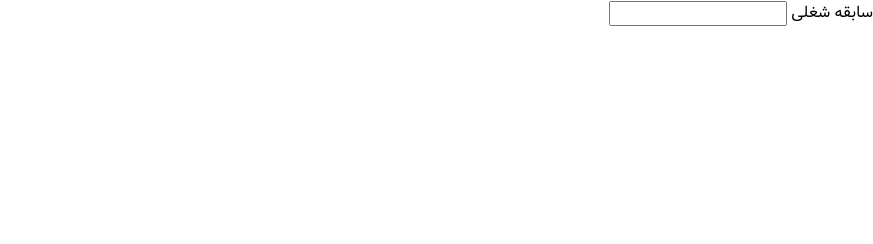
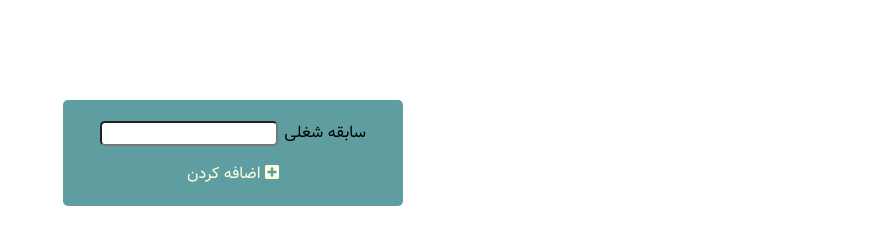
Before and after one commit to JavadYousefian/my-plugins, a plain HTML site: page Experience Form/index.html in a window 1280 px wide. Shown: the whole page, without its empty margins (407-1280 px from the left). Drawn offline with nearby package versions, Linux system fonts and the light colour scheme; files whose address does not match are found by name; a web font is replaced by a local one.

Commit message:
End of Plugin

```diff
--- /dev/null
+++ b/Experience Form/JQ/main.js
@@ -0,0 +1,5 @@
+$(document).ready(function(){
+    $(".job").click(function(){
+        $(this).before("<label for=text>سابقه شغلی</label><input type=text><br>");
+    })
+})
--- a/Experience Form/index.html
+++ b/Experience Form/index.html
@@ -14,12 +14,13 @@
 <body>
     <!-- Starting Form Plugin -->
 
-    <div class="Form">
+    <div class="form">
         <label for="text">سابقه شغلی</label>
-        <input type="text">
+        <input type="text"><br>
 
-        <a href="#">
-
+        <a href="#" class="job">
+            <i class="fas fa-plus-square"></i>
+            اضافه کردن
         </a>
 
 
@@ -31,6 +32,7 @@
     <script src="https://code.jquery.com/jquery-3.6.0.min.js"
         integrity="sha256-/xUj+3OJU5yExlq6GSYGSHk7tPXikynS7ogEvDej/m4=" crossorigin="anonymous"></script>
     <script src="Assets/JQ/main.js"></script>
+    <script src="JQ/main.js"></script>
 </body>
 
 </html>
--- a/Experience Form/style.scss
+++ b/Experience Form/style.scss
@@ -4,9 +4,6 @@
     url(Fonts/Vazir-FD-WOL.woff2) format("woff2");
     font-weight: normal;
     font-style: normal;
-}
-@mixin margin($top,$right,) {
-
 }
 body,*{
     margin: 0;
@@ -15,3 +12,25 @@ body,*{
     text-decoration: none;
     direction: rtl;
 }
+.form{
+    width: 300px;
+    height: auto;
+    background-color: cadetblue;
+    border-radius: 5px;
+    padding: 20px;
+    text-align: center;
+    margin: auto;
+    transform: translateY(100px);
+    input{
+        margin-bottom: 15px;
+        border-radius: 5px;
+        margin-right: 2px;
+        outline: none;
+    }
+    a{
+        color: rgb(253, 253, 223);
+        text-align: right;
+
+
+    }
+}
```
Also changed, not shown: Experience Form/css/style.css, Experience Form/css/style.min.css, 2 other files.
